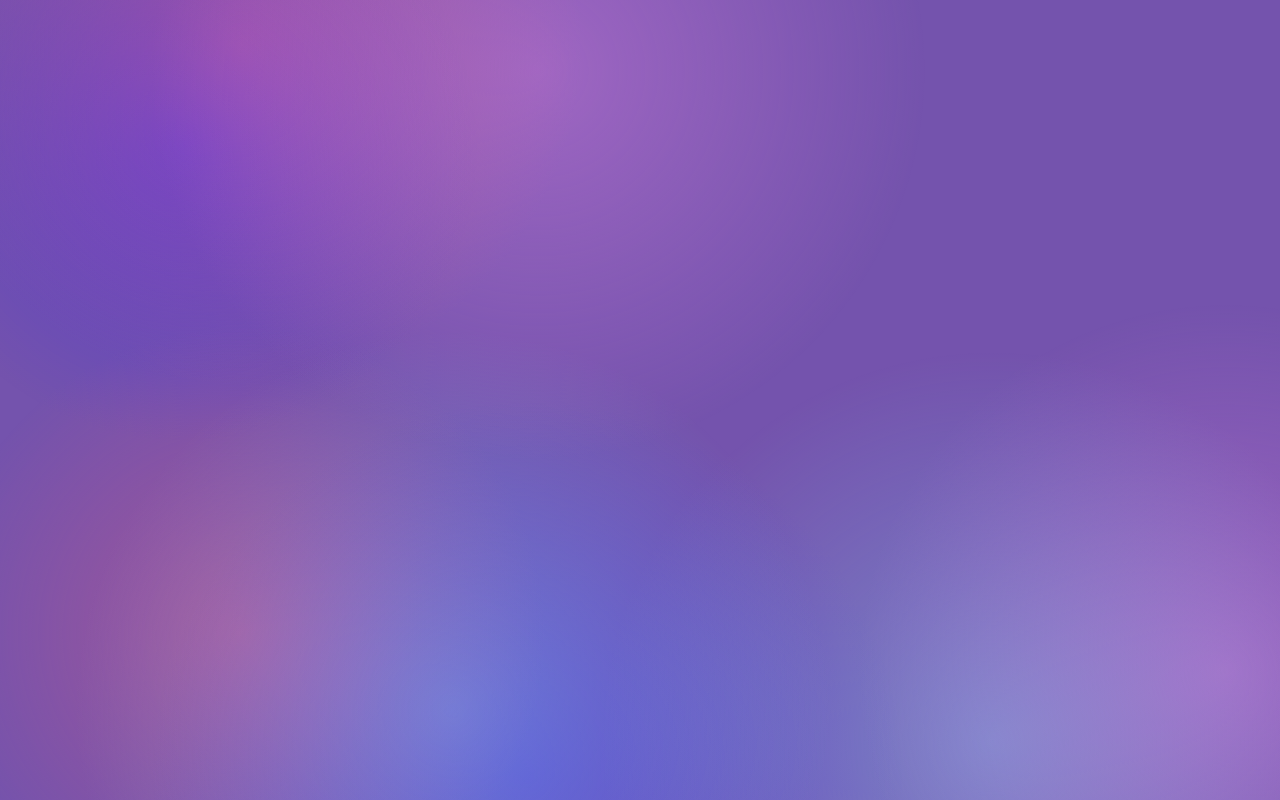
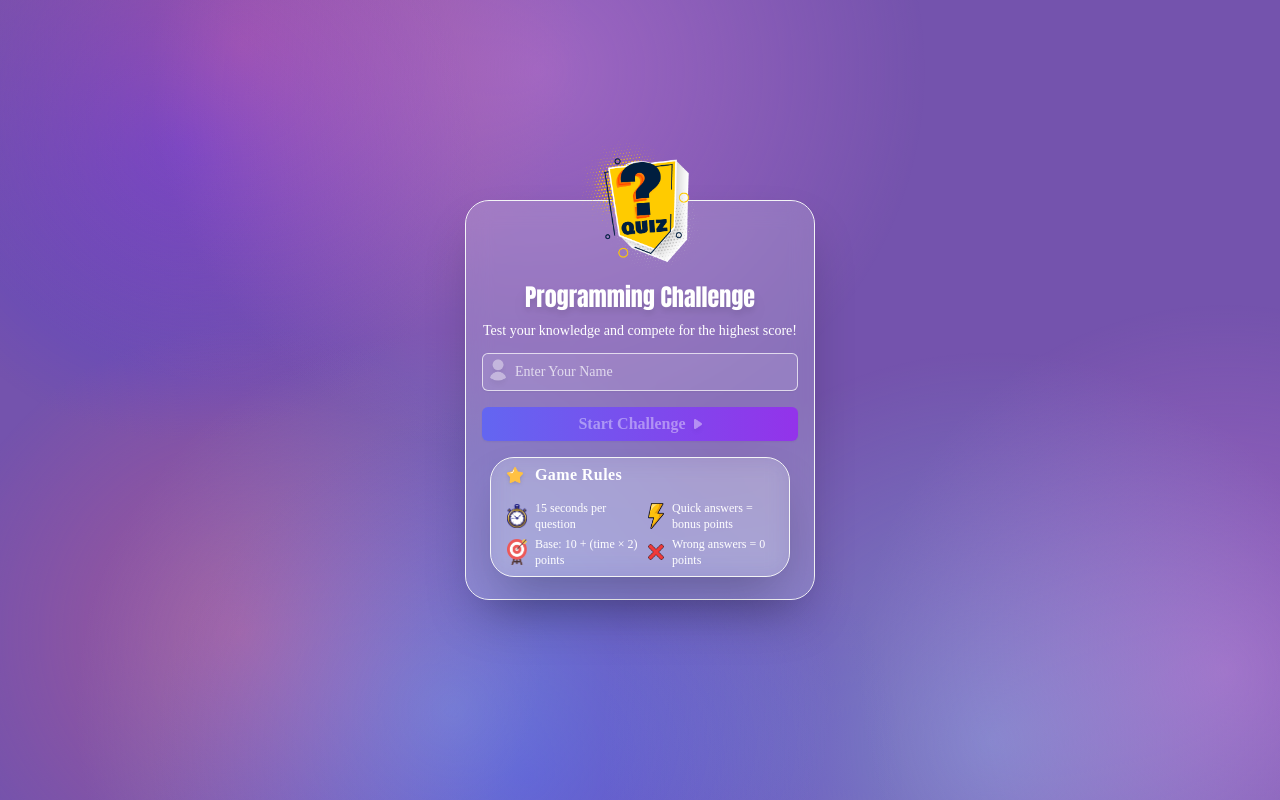
Before and after one commit to siddiq541/QuizApp, a website: page index.html in a window 1280 px wide. Drawn offline with nearby package versions, Linux system fonts and the light colour scheme.

Commit message:
start screen is created

```diff
--- /dev/null
+++ b/assets/css/styles.css
@@ -0,0 +1,45 @@
+/* http://meyerweb.com/eric/tools/css/reset/
+   v2.0 | 20110126
+   License: none (public domain)
+*/
+
+@tailwind base;
+@tailwind components;
+@tailwind utilities;
+
+/*fonts*/
+
+@import url('https://fonts.googleapis.com/css2?family=Anton&display=swap');
+
+
+.anton-regular {
+  font-family: "Anton", sans-serif;
+  font-weight: 400;
+  font-style: normal;
+}
+
+html, body, div, span, applet, object, iframe,
+h1, h2, h3, h4, h5, h6, p, blockquote, pre,
+a, abbr, acronym, address, big, cite, code,
+del, dfn, em, img, ins, kbd, q, s, samp,
+small, strike, strong, sub, sup, tt, var,
+b, u, i, center,
+dl, dt, dd, ol, ul, li,
+fieldset, form, label, legend,
+table, caption, tbody, tfoot, thead, tr, th, td,
+article, aside, canvas, details, embed,
+figure, figcaption, footer, header, hgroup,
+menu, nav, output, ruby, section, summary,
+time, mark, audio, video {
+	margin: 0;
+	padding: 0;
+	border: 0;
+	font-size: 100%;
+	font: inherit;
+	vertical-align: baseline;
+}
+/* HTML5 display-role reset for older browsers */
+article, aside, details, figcaption, figure,
+footer, header, hgroup, menu, nav, section {
+	display: block;
+}
--- a/index.html
+++ b/index.html
@@ -1,16 +1,67 @@
 <!DOCTYPE html>
 <html lang="en">
+
 <head>
     <meta charset="UTF-8">
     <meta name="viewport" content="width=device-width, initial-scale=1.0">
-    <script src="https://cdn.jsdelivr.net/npm/@tailwindcss/browser@4"></script>
+    <link href="assets/css/styles.css" rel="stylesheet">
+    <link href="assets/css/output.css" rel="stylesheet">
     <title>Document</title>
 </head>
 <body>
-    <div class="header finisher-header h-screen">
-        <div class="card">
-
+    <!--Animated Background-->
+    <div class="header finisher-header w-screen min-h-screen flex justify-center items-center">
+        <!--Main Card-->
+        <div class="relative w-full max-w-[350px] h-[400px] bg-slate-200 rounded-3xl bg-clip-padding backdrop-filter backdrop-blur-md bg-opacity-20 shadow-2xl border border-solid border-gray-100 m-5 ">
+            <!--Main Content-->
+            <div class="absolute left-1/2 -translate-x-1/2 -mt-16">
+                <img src="assets/img/quizLogo.png" alt="Quiz App Logo" class="w-32">
+            </div>
+            <div class="flex-row justify-center items-center text-white">
+                <h1 class="text-2xl anton-regular text-center pt-20 drop-shadow-lg">Programming Challenge</h1>
+                <p class="p-2 text-sm text-center">Test your knowledge and compete for the highest score!</p>
+                <div class="flex flex-col space-y-4 mx-4">
+                    <div class="relative flex items-center ">
+                        <img src="assets/img/user.png" alt="user icon" class="w-4 absolute left-2 top-1/2 -translate-y-1/2 drop-shadow-md opacity-40">
+                        <input aria-label="name" type="text" id="username" name="username" class="bg-white/10 text-white placeholder-white/70 border border-solid border-white/70 focus:outline-none focus:ring-1 focus:ring-white mt-1 px-8 py-2 shadow-sm block w-full rounded-md sm:text-sm" placeholder="Enter Your Name">
+                    </div>
+                    <button class="group flex items-center justify-center gap-2 rounded-md bg-gradient-to-r from-indigo-500 to-purple-600 w-full text-white/40 hover:text-white transition-transform duration-300 font-semibold py-2 px-4 shadow-sm ">
+                        <span> Start Challenge</span>
+                        <img src="assets/img/play.png" alt="play icon" class="w-2 opacity-40 drop-shadow-md group-hover:opacity-100">
+                    </button>
+                </div>
+                <!--Rule Card-->
+                <div class="flex justify-center items-center mt-4">
+                    <!--Rule Content-->
+                    <div class="w-full max-w-[300px] h-[120px] bg-slate-200 rounded-3xl bg-clip-padding backdrop-filter backdrop-blur-md bg-opacity-20 shadow-2xl border border-solid border-gray-100">
+                        <div class="flex items-center gap-3 border-b border-white/20 px-4 py-2">
+                            <img src="assets/img/star.png" alt="star icon" class="w-4 drop-shadow">
+                            <h2 class="text-md font-bold tracking-wide">Game Rules</h2>
+                        </div>
+                        <!--Rules-->
+                        <div class="grid grid-cols-2 ml-4 mt-2 mr-4 text-xs font-medium">
+                            <div class="flex items-center gap-2 mb-1">
+                            <img src="assets/img/timer.png" alt="timer icon" class="w-5">
+                            <p>15 seconds per question</p>
+                            </div>
+                            <div class="flex items-center gap-2 mb-1 pl-2">
+                            <img src="assets/img/flash.png" alt="flash icon" class="w-4">
+                            <p>Quick answers = bonus points</p>
+                            </div>
+                            <div class="flex items-center gap-2 mb-1">
+                            <img src="assets/img/bullsEye.png" alt="bulls eye icon" class="w-5">
+                            <p>Base: 10 + (time × 2) points</p>
+                            </div>
+                            <div class="flex items-center gap-2 pl-2 mb-1">
+                            <img src="assets/img/cross.png" alt="cross icon" class="w-4">
+                            <p>Wrong answers = 0 points</p>
+                            </div>
+                        </div>
+                    </div>
+                </div>
+            </div>
         </div>
+    </div>
     </div>
     <script src="assets/js/finisher-header.es5.min.js" type="text/javascript"></script>
     <script src="assets/js/bgStyles.js"></script>
--- /dev/null
+++ b/tailwind.config.js
@@ -0,0 +1,7 @@
+module.exports = {
+  content: ["./*.html", "./*.js"],
+  theme: {
+    extend: {},
+  },
+  plugins: [],
+}
```
Also changed, not shown: package.json (added, +22 -0 lines), assets/css/output.css (added), assets/img/bullsEye.png (added), assets/img/cross.png (added), assets/img/flash.png (added), assets/img/play.png (added), assets/img/player.png (added), assets/img/quizLogo.png (added), assets/img/resetBtn.png (added), assets/img/star.png (added), assets/img/timer.png (added), assets/img/user.png (added), 2 other files.
